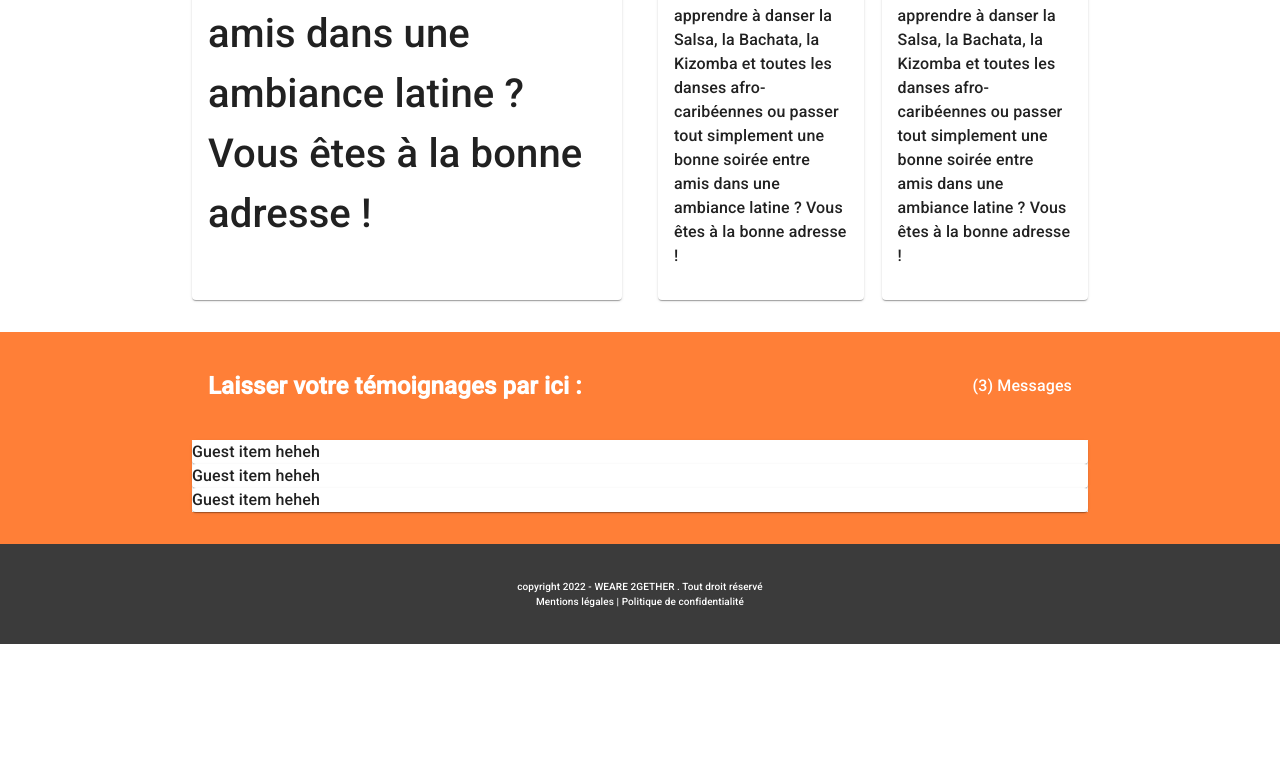
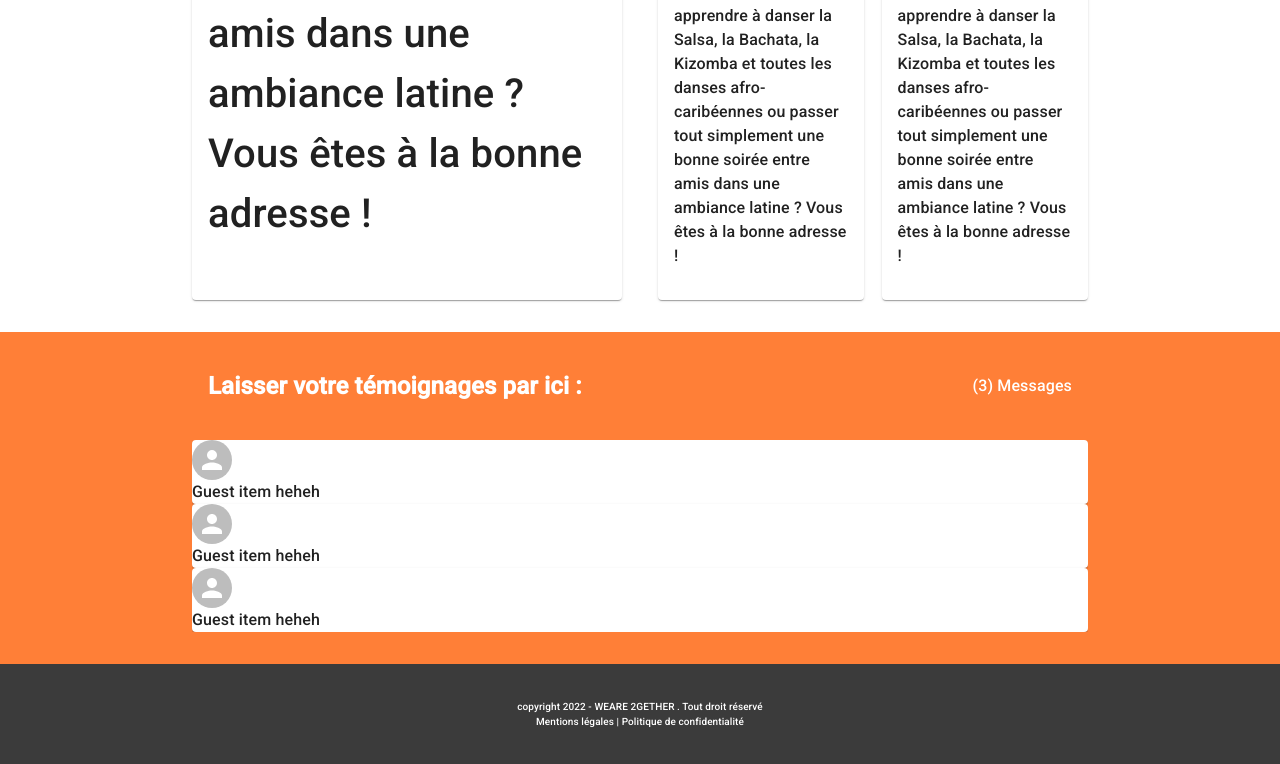
Before and after one commit to nivorako/weare2gether, a React (Create React App) app: page / in a window 1280 px wide. Shown: the part 2850-3614 px from the top of the page. Before the commit the page ends 3494 px from the top, so only its background shows below. Built offline with nearby package versions, Linux system fonts and the light colour scheme.

Commit message:
fix margin between event in events

```diff
--- a/src/components/Guest.js
+++ b/src/components/Guest.js
@@ -2,7 +2,7 @@ import React from 'react';
 
 import styled from '@emotion/styled';
 
-import {Paper} from '@mui/material';
+import {Paper, Avatar} from '@mui/material';
 
 const Guest = () => {
     return (
@@ -18,12 +18,15 @@ const Guest = () => {
                 </GuestHead>
                 <GuestItems>
                     <GuestItem>
+                        <Avatar />
                         Guest item heheh
                     </GuestItem>
                     <GuestItem>
+                        <Avatar />
                         Guest item heheh
                     </GuestItem>
                     <GuestItem>
+                        <Avatar />
                         Guest item heheh
                     </GuestItem>
                 </GuestItems>
@@ -62,11 +65,16 @@ const GuestNotif = styled.span`
 `;
 
 const GuestItems = styled.div`
+    max-height: 100vh;
+    overflow-y: auto;
+    display: flex;
+    flex-direction: column;
+    justify-content: space-between;
+    background-color: var(--secondary);
+`;
+
+const GuestItem = styled(Paper)`
     background-color: white;
 `;
 
-const GuestItem = styled(Paper)`
-
-`;
-
 export default Guest
--- a/src/pages/Home.js
+++ b/src/pages/Home.js
@@ -47,10 +47,10 @@ const Home = () => {
                         </EventTitle>
                         <EventsAd>Les soirées à venir</EventsAd>
                         <Events>
-                            <Box sx={{marginBottom:"2rem"}}>
+                            <Box >
                                 <Event/>
                             </Box>
-                            <Box sx={{marginBottom:"2rem"}}>
+                            <Box >
                                 <Event/>
                             </Box>
                             <Box>
@@ -120,6 +120,12 @@ const Events = styled.section`
     width:100%;
     max-height: 100vh;
     overflow-y: auto;
+    & > * {
+        margin-bottom: 2rem;
+        &:last-child {
+            margin-bottom: 0; /* Supprimer la marge inférieure pour le dernier élément */
+        }
+    }
 `;
 
 const EventsAd = styled.h2`
```
